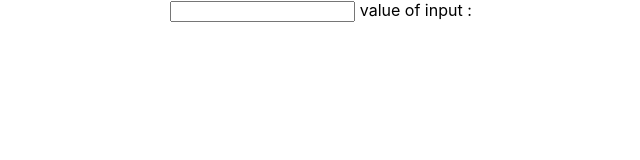
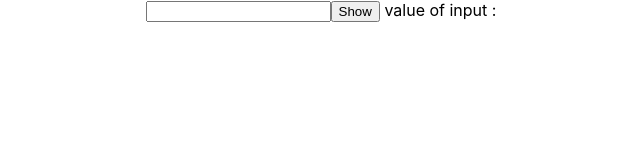
Before and after one commit to Vladislav-Nickolaevich/Kabzda-kak-prosto, a React (Create React App) app: page / in a window 1280 px wide. Shown: the top 160 px of the page, without its empty margins (319-959 px from the left). Built offline with nearby package versions, Linux system fonts and the light colour scheme.

Commit message:
Created GetValueOfInputByClicked with useRef and useState

```diff
--- a/src/App.tsx
+++ b/src/App.tsx
@@ -7,6 +7,7 @@ import UncontrolledAccordion from "./components/UncontroledAccordion/Uncontroled
 import {Rating, RatingValueType} from "./components/Rating/Rating";
 import {ControlledInputWithFixedValue} from "./components/ControlledInput/ControlledInputWithFixedValue";
 import {UncontrolledInput} from "./components/UncontrolledInput/UncontrolledInput";
+import {GetValueOfInputByClicked} from "./components/GetValueByClicked/GetValueOfInputByClicked";
 
 function App() {
     // let [accordionCollapsed, setAccordionCollapsed] = useState<boolean>(false)
@@ -25,7 +26,8 @@ function App() {
             {/*<UncontrolledAccordion titleValue={'Numbers'}/>*/}
             {/*<Rating value={ratingValue} onClick={setRatingValue}/>*/}
             {/*<ControlledInputWithFixedValue value={'Value of input'}/>*/}
-            <UncontrolledInput/>
+            {/*<UncontrolledInput/>*/}
+            <GetValueOfInputByClicked/>
         </div>
     );
 }
--- /dev/null
+++ b/src/components/GetValueByClicked/GetValueOfInputByClicked.tsx
@@ -0,0 +1,19 @@
+import React, {useRef, useState} from "react";
+
+export const GetValueOfInputByClicked = () => {
+    const newRef = useRef<HTMLInputElement>(null)
+    const [value, setValue] = useState('')
+
+    const onShowHandler = () => {
+        const actualText = newRef.current as HTMLInputElement
+        setValue(actualText.value)
+    }
+
+    return (
+        <div>
+            <input ref={newRef}/>
+            <button onClick={onShowHandler}>Show</button>
+            <span> value of input : {value}</span>
+        </div>
+    );
+};
```
